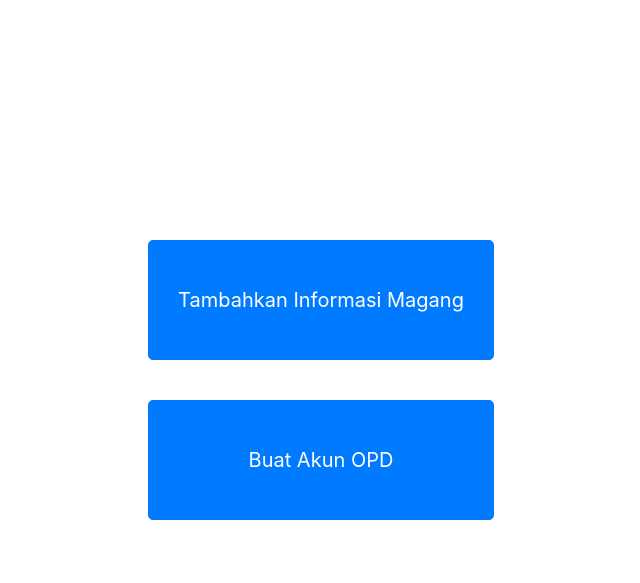
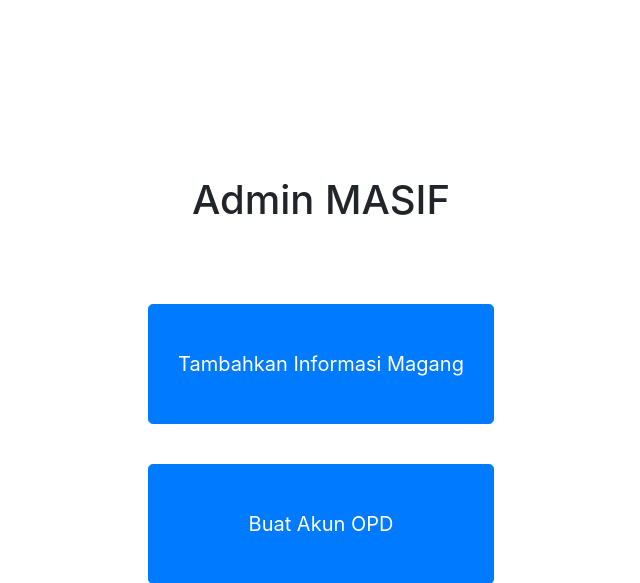
Before and after one commit to arif-teguh/Abang-Abang-MASIF, a Django app: page /admin/ in a window 1280 px wide. Shown: the top 583 px of the page, without its empty margins (319-959 px from the left). Run offline with Django 3.2, Linux system fonts and the light colour scheme; the visitor is signed in with stand-in values (Sample User, id 1); some libraries are stand-ins or nearby versions.

Commit message:
[REFACTOR] Added admin masif Title

```diff
--- a/templates/admin/admin_index.html
+++ b/templates/admin/admin_index.html
@@ -3,6 +3,10 @@
 <head>
 
     <style>
+        #admin-masif-title {
+            text-align: center;
+            margin-bottom: 2em;
+        }
 
         .btn-lg {
             width: 100%;
@@ -38,6 +42,7 @@
 <div class="container-fluid">
     <div class="row justify-content-center" style="height: 100vh">
         <div class="col-lg-4 col-md-6 col-sm-6 col-xs-12 align-self-center">
+            <h1 id="admin-masif-title">Admin MASIF</h1>
 
             <div class="row justify-content-center tombol">
                 <button type="button" class="btn btn-primary btn-lg">Tambahkan Informasi Magang</button>
```
